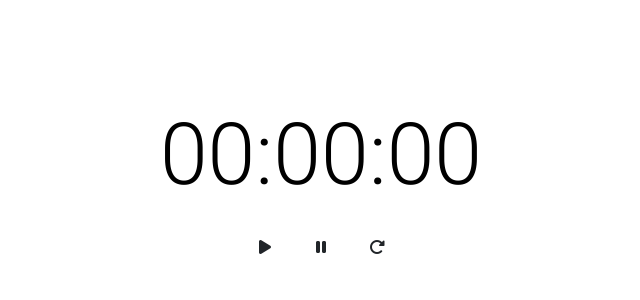
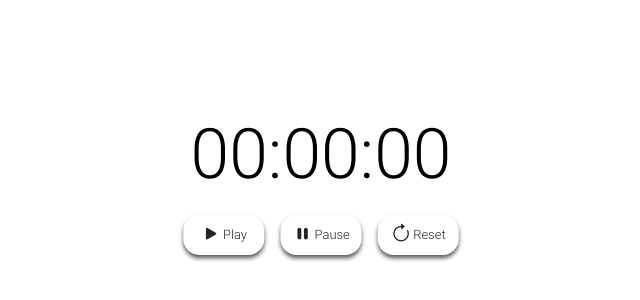
Before and after one commit to me33awy/stop-watch-extension, a website built with Vite: page index.html in a window 1280 px wide. Shown: the part 218-518 px from the top of the page, without its empty margins (319-959 px from the left). Built offline with nearby package versions, Linux system fonts and the light colour scheme.

Commit message:
final version

```diff
--- a/index.html
+++ b/index.html
@@ -9,6 +9,10 @@
       rel="stylesheet"
       href="node_modules/bootstrap/dist/css/bootstrap.min.css"
     />
+    <link
+      rel="stylesheet"
+      href="node_modules/bootstrap-icons/font/bootstrap-icons.css"
+    />
     <link rel="stylesheet" href="style.css" />
   </head>
   <body>
@@ -17,23 +21,19 @@
     >
       <div class="content">
         <div class="timer">00:00:00</div>
-        <div class="controls d-flex justify-content-center">
+        <div class="controls">
           <section class="control play">
-            <i class="fa-solid fa-play"></i>
+            <i class="bi bi-play-fill"></i><span>Play</span>
           </section>
           <section class="control pause">
-            <i class="fa-solid fa-pause"></i>
+            <i class="bi bi-pause-fill"></i><span>Pause</span>
           </section>
           <section class="control refresh">
-            <i class="fa-sharp fa-solid fa-rotate-right"></i>
+            <i class="bi bi-arrow-clockwise"></i><span>Reset</span>
           </section>
         </div>
       </div>
     </div>
-    <script
-      src="https://kit.fontawesome.com/979430a1a2.js"
-      crossorigin="anonymous"
-    ></script>
     <script src="./main.js"></script>
   </body>
 </html>
--- a/package.json
+++ b/package.json
@@ -13,6 +13,7 @@
   },
   "dependencies": {
     "bootstrap": "^5.2.3",
+    "bootstrap-icons": "^1.10.3",
     "sass": "^1.57.1"
   }
 }
--- a/src/sass/_reset.scss
+++ b/src/sass/_reset.scss
@@ -4,10 +4,11 @@
   box-sizing: border-box;
   margin: 0;
   padding: 0;
-  transition: all 0.3s;
+  // transition: all 0.3s;
 }
 
 body,
 html {
   font-size: 100%;
+  scale: 0.9;
 }
--- a/src/sass/_variables.scss
+++ b/src/sass/_variables.scss
@@ -2,5 +2,4 @@
   --body: #e15241;
   --black: #000000;
   --white: #ffffff;
-  --ff-body: rebota
 }
--- a/src/sass/style.scss
+++ b/src/sass/style.scss
@@ -16,18 +16,35 @@ body {
   font-size: 86px;
   font-family: light;
   color: var(--black);
+  display: flex;
+  justify-content: center;
 }
 
 .controls {
+  display: grid;
+  grid-template-columns: repeat(3, 1fr);
+  place-items: center;
   .control {
-    width: 36px;
-    height: 36px;
+    width: 100px;
+    height: 50px;
     background-color: var(--white);
-    border-radius: 50%;
+    border-radius: 20px;
     display: flex;
     justify-content: center;
     align-items: center;
     margin: 10px;
     cursor: pointer;
+    box-shadow: 0px 4px 5px 0px rgb(90, 90, 90);
+    i {
+      display: flex;
+      align-items: center;
+      justify-content: center;
+      font-size: 1.6em;
+      font-weight: 800;
+      margin-right: 2px;
+    }
+    span {
+      font-family: light;
+    }
   }
 }
```
Also changed, not shown: manifest.json (added), style.css, 2 other files.
